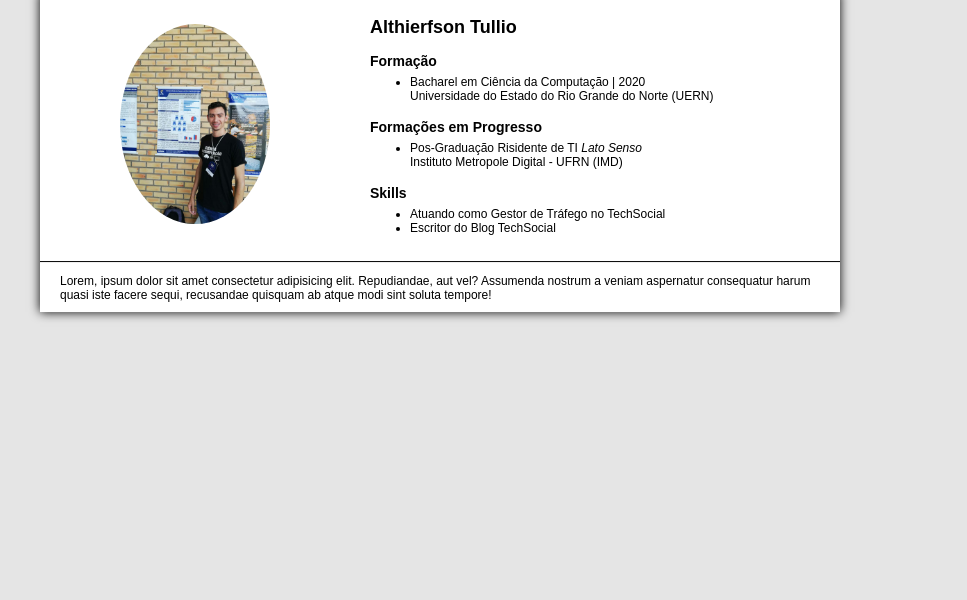
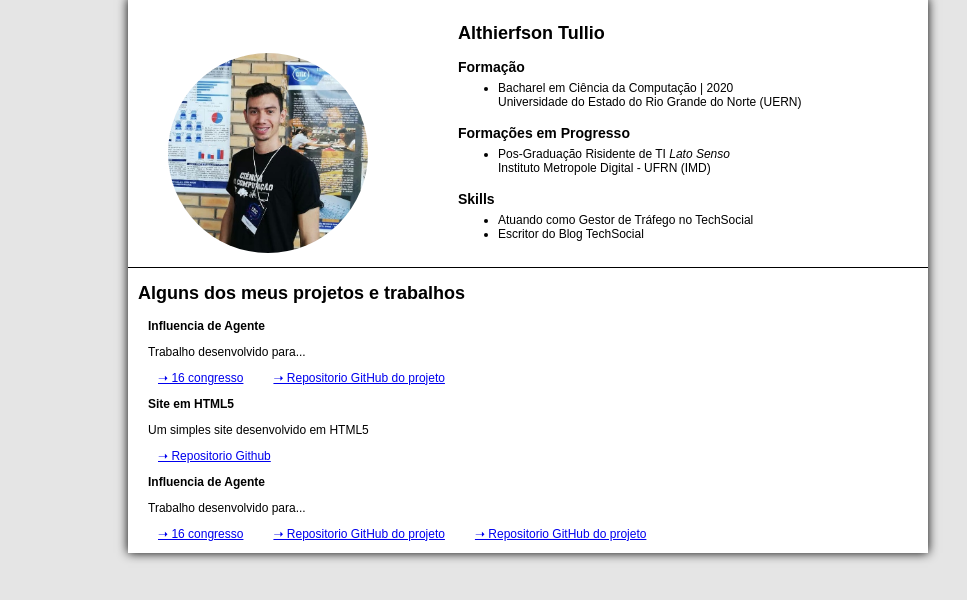
Before and after one commit to Althierfson/portfolio, an Angular app: page / in a window 1280 px wide. Shown: the top 600 px of the page, without its empty margins (200-1167 px from the left). Built offline with nearby package versions, Linux system fonts and the light colour scheme.

Commit message:
Design pronto

```diff
--- a/src/app/app.module.ts
+++ b/src/app/app.module.ts
@@ -4,15 +4,17 @@ import { BrowserModule } from '@angular/platform-browser';
 import { AppRoutingModule } from './app-routing.module';
 import { AppComponent } from './app.component';
 import { MainFrameComponent } from './main-frame/main-frame.component';
+import { JobsComponent } from './jobs/jobs.component';
 
 @NgModule({
   declarations: [
     AppComponent,
-    MainFrameComponent
+    MainFrameComponent,
+    JobsComponent
   ],
   imports: [
     BrowserModule,
-    AppRoutingModule
+    AppRoutingModule,
   ],
   providers: [],
   bootstrap: [AppComponent]
--- /dev/null
+++ b/src/app/jobs/jobs.component.css
@@ -0,0 +1,22 @@
+@charset "URF-8";
+
+h2 {
+    font-size: 18px;
+    padding-left: 10px;
+}
+
+div#lista-jobs h3 {
+    font-size: 12px;
+    padding-left: 20px;
+}
+
+div#lista-jobs p {
+    font-size: 12px;
+    padding-left: 20px;
+}
+
+div#links {
+    font-size: 12px;
+    float: left;
+    padding-left: 30px;
+}
--- /dev/null
+++ b/src/app/jobs/jobs.component.html
@@ -0,0 +1,11 @@
+<h2>Alguns dos meus projetos e trabalhos</h2>
+
+<div id="lista-jobs" *ngFor="let job of trabalhos">
+    <h3>{{ job.nome }}</h3>
+    <p>{{ job.discricao }}</p>
+
+    <div id="links" *ngFor="let link of job.links">
+        <a href={{link.url}} target="blank">&#10141; {{ link.nome }}</a>
+    </div>
+    <p><br></p>
+</div>
--- /dev/null
+++ b/src/app/jobs/jobs.component.ts
@@ -0,0 +1,18 @@
+import { Component, OnInit } from '@angular/core';
+import { Lista_jobs } from '../lista-jobs';
+
+@Component({
+  selector: 'app-jobs',
+  templateUrl: './jobs.component.html',
+  styleUrls: ['./jobs.component.css']
+})
+export class JobsComponent implements OnInit {
+
+  trabalhos = Lista_jobs;
+
+  constructor() { }
+
+  ngOnInit(): void {
+  }
+
+}
--- /dev/null
+++ b/src/app/lista-jobs.ts
@@ -0,0 +1,59 @@
+interface Link {
+    nome: string;
+    url: string;
+}
+
+export interface Job {
+    id: number;
+    nome: string;
+    discricao: string;
+    links: Link;
+}
+
+export const Lista_jobs = [
+    {
+        id: 1,
+        nome: 'Influencia de Agente',
+        discricao: 'Trabalho desenvolvido para...',
+        links: [
+            {
+                nome: '16 congresso',
+                url: 'urls'
+            },
+            {
+                nome: 'Repositorio GitHub do projeto',
+                url: 'urls'
+            }
+        ]
+    },
+    {
+        id: 2,
+        nome: 'Site em HTML5',
+        discricao: 'Um simples site desenvolvido em HTML5',
+        links: [
+            {
+                nome: 'Repositorio Github',
+                url: 'https://github.com/Althierfson/Google-Glass-Site-HTML5-.git'
+            }
+        ]
+    },
+    {
+        id: 3,
+        nome: 'Influencia de Agente',
+        discricao: 'Trabalho desenvolvido para...',
+        links: [
+            {
+                nome: '16 congresso',
+                url: 'urls'
+            },
+            {
+                nome: 'Repositorio GitHub do projeto',
+                url: 'urls'
+            },
+            {
+                nome: 'Repositorio GitHub do projeto',
+                url: 'urls'
+            }
+        ]
+    },
+]
--- a/src/app/main-frame/main-frame.component.css
+++ b/src/app/main-frame/main-frame.component.css
@@ -5,11 +5,8 @@ section#main-frame {
     background-color: #FFFFFF;
     box-shadow: 0px 0px 10px black;
     width: 800px;
-    color: black;
-    top: 19%;
-    left: 50%;
-    margin-right: -50%;
-    transform: translate(-50%, -50%)
+    margin-top: -10px;
+    margin-left: 25%;
 }
 
 div#top {
@@ -17,7 +14,7 @@ div#top {
 }
 
 div#top-rigth {
-    padding: relative;
+    position: relative;
     padding: 10px;
 }
 
@@ -30,10 +27,10 @@ div#top-left {
 
 div img {
     position: absolute;
-    width: 150px;
+    width: 200px;
     border-radius: 50%;
     top: 10%;
-    left: 10%;
+    left: 5%;
 }
 
 section h2 {
--- a/src/app/main-frame/main-frame.component.html
+++ b/src/app/main-frame/main-frame.component.html
@@ -25,5 +25,7 @@
             </ul>
         </div>
     </div>
-    <p>Lorem, ipsum dolor sit amet consectetur adipisicing elit. Repudiandae, aut vel? Assumenda nostrum a veniam aspernatur consequatur harum quasi iste facere sequi, recusandae quisquam ab atque modi sint soluta tempore!</p>
+    <div id="jobs">
+        <app-jobs></app-jobs>
+    </div>
 </section>
--- a/src/index.html
+++ b/src/index.html
@@ -1,8 +1,8 @@
 <!doctype html>
-<html lang="en">
+<html lang="pt-br">
 <head>
   <meta charset="utf-8">
-  <title>Portfolio</title>
+  <title>Althierfson Portfolio</title>
   <base href="/">
   <meta name="viewport" content="width=device-width, initial-scale=1">
   <link rel="icon" type="image/x-icon" href="favicon.ico">
```
Also changed, not shown: src/assets/imagens/foto-perfil.jpg, 1 other file (tests, documents, lock files or other folders).
